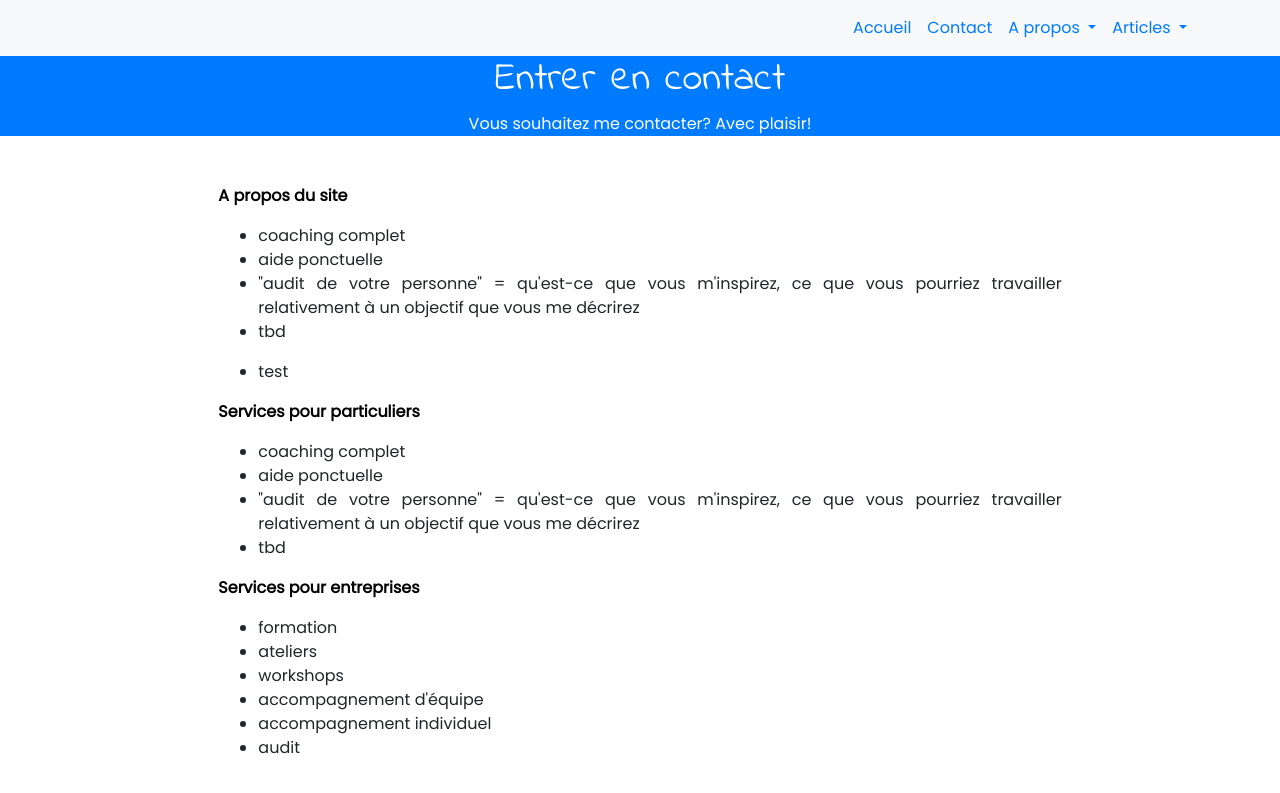
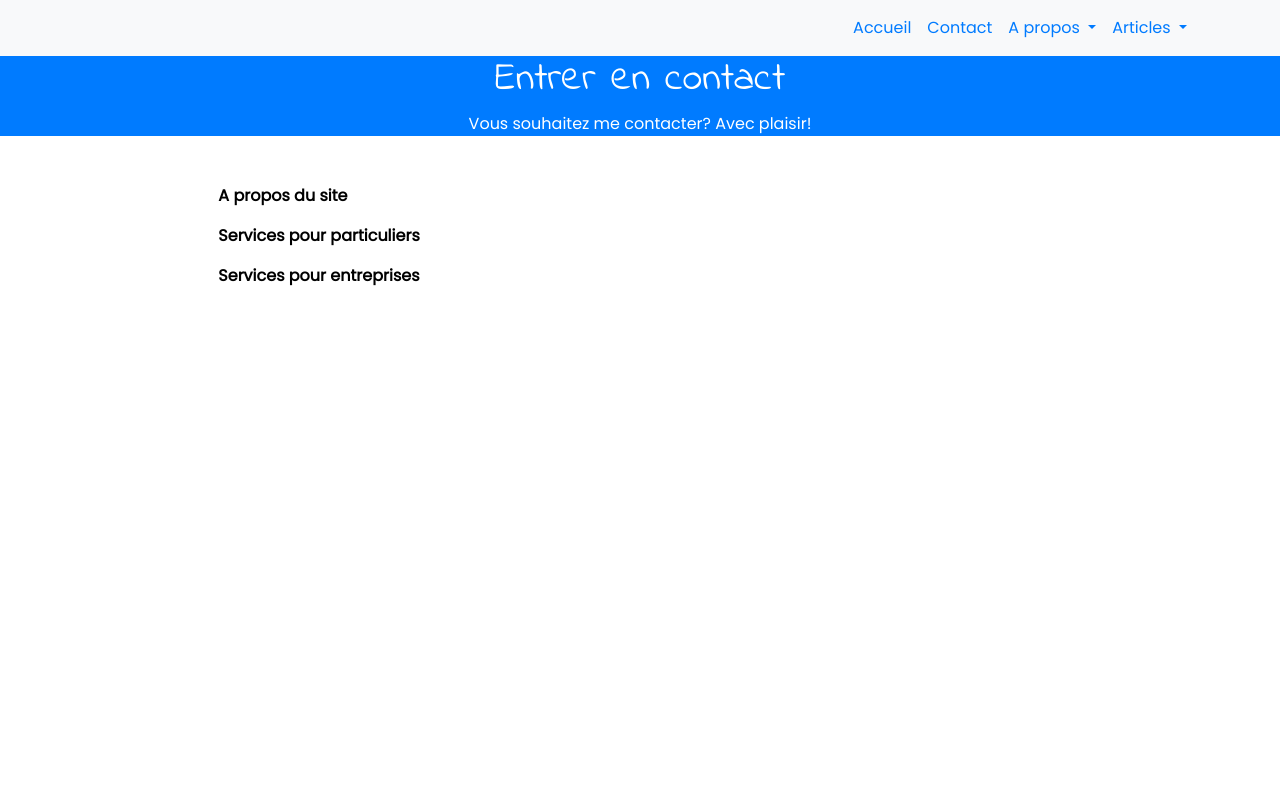
Before and after one commit to OrgaEvolutions/Nathoup.github.io, a Jekyll site: the page built from contact.html, in a window 1280 px wide. Shown: the top 793 px of the page. Built offline with Jekyll 4.4.1, drawn with Linux system fonts in a browser that asks for light colours; nearby versions of some CDN libraries; some web fonts are replaced.

Commit message:
Update contact.html

```diff
--- a/contact.html
+++ b/contact.html
@@ -13,8 +13,11 @@ intro: Vous souhaitez me contacter? Avec plaisir!
   Commentaire, suggestion, critique, proposition, tout est le bienvenu!
 </p>
 
+<p><a data-toggle="collapse" href="#services_particuliers" aria-expanded="false" style= "text-decoration: none;color: black;">
+  <b>Services pour particuliers</b>
+</a></p>
 
-<p>
+<p></p><div class="collapse" id="services_particuliers">
   {% include al type='debut_liste' %}
     {% include al type='element_liste' %}coaching complet{% include al type='fin_element_liste' %}
     {% include al type='element_liste' %}aide ponctuelle{% include al type='fin_element_liste' %}
@@ -22,32 +25,13 @@ intro: Vous souhaitez me contacter? Avec plaisir!
     pourriez travailler relativement à un objectif que vous me décrirez{% include al type='fin_element_liste' %}
     {% include al type='element_liste' %}tbd{% include al type='fin_element_liste' %}
   {% include al type='fin_liste' %}
-</p>
-<p>
-  <ul>
-    <li>test</li>
-</ul>
-</p>
-
-<p><a data-toggle="collapse" href="#services_particuliers" aria-expanded="false" style= "text-decoration: none;color: black;">
-  <b>Services pour particuliers</b>
-</a></p>
-
-<p class="collapse" id="services_particuliers">
-  {% include al type='debut_liste' %}
-    {% include al type='element_liste' %}coaching complet{% include al type='fin_element_liste' %}
-    {% include al type='element_liste' %}aide ponctuelle{% include al type='fin_element_liste' %}
-    {% include al type='element_liste' %}"audit de votre personne" = qu'est-ce que vous m'inspirez, ce que vous
-    pourriez travailler relativement à un objectif que vous me décrirez{% include al type='fin_element_liste' %}
-    {% include al type='element_liste' %}tbd{% include al type='fin_element_liste' %}
-  {% include al type='fin_liste' %}
-</p>
+</div>
 
 <p><a data-toggle="collapse" href="#services_entreprises" aria-expanded="false" style= "text-decoration: none;color: black;">
   <b>Services pour entreprises</b>
 </a></p>
 
-<p class="collapse" id="services_entreprises">
+<p></p><div class="collapse" id="services_entreprises">
   Fort d'une expérience en agilité, Design Thinking, et holacracy, je suis à présent une ambassadrice de ces différents modes de travail,
   qui permettent d'allier stratégie, efficacité, motivation.
 
@@ -64,4 +48,4 @@ intro: Vous souhaitez me contacter? Avec plaisir!
   {% include al type='element_liste' %}accompagnement individuel{% include al type='fin_element_liste' %}
   {% include al type='element_liste' %}audit{% include al type='fin_element_liste' %}
   {% include al type='fin_liste' %}
-</p>
+</div>
```
